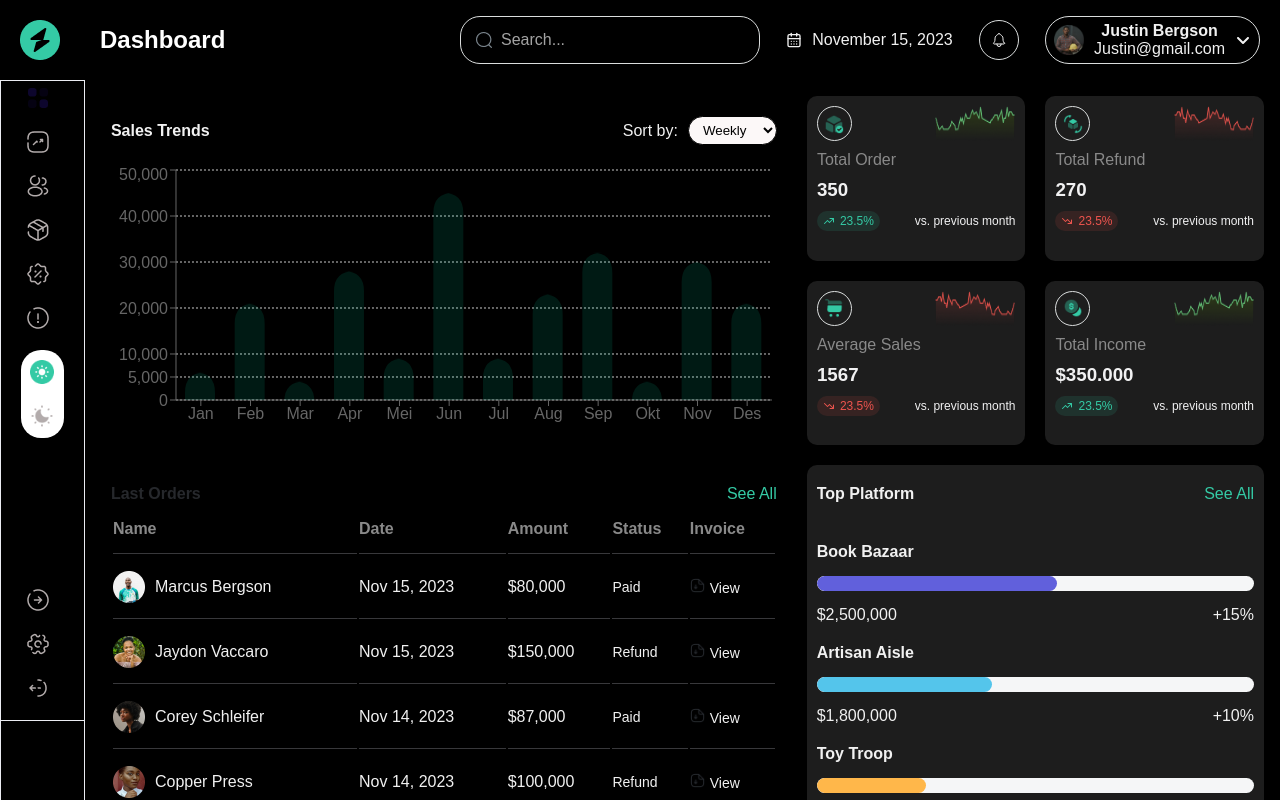
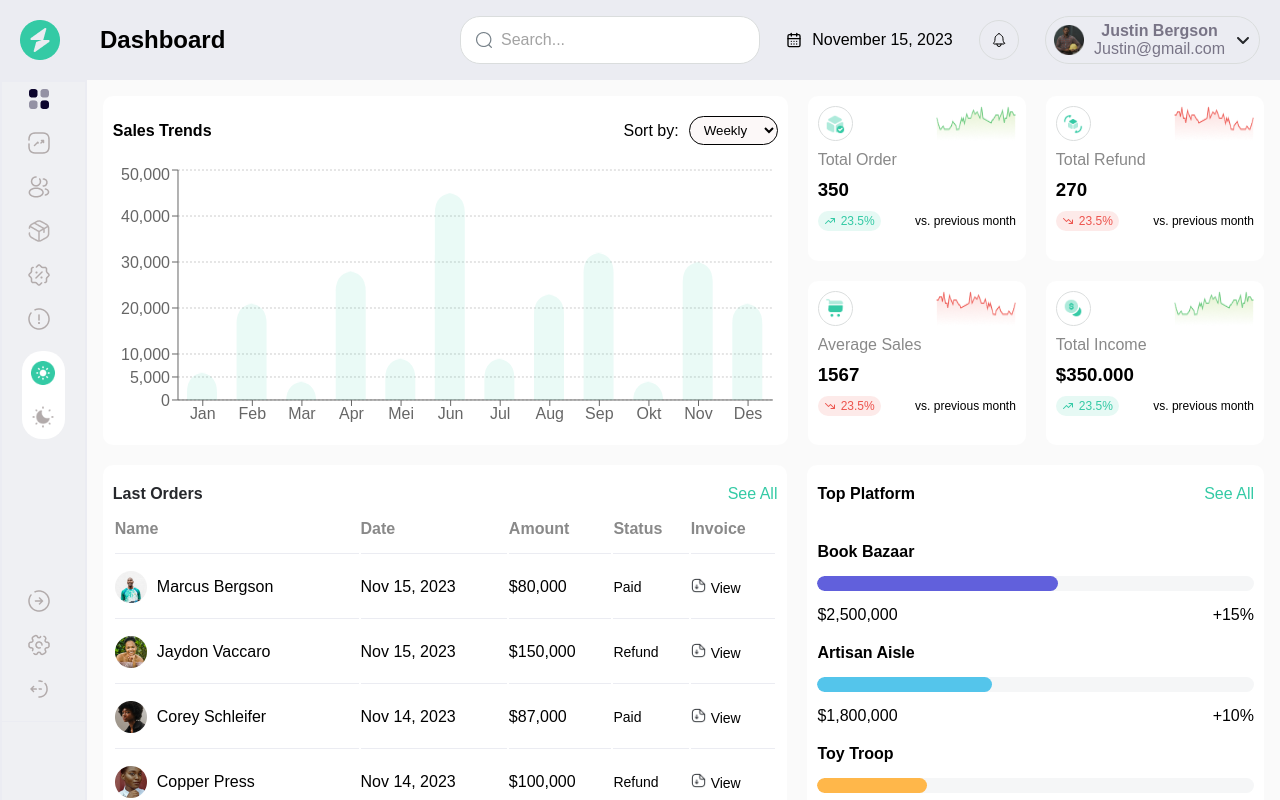
Before and after one commit to bezbrain/geepay-task, a React (Vite) app: page / in a window 1280 px wide. Shown: the top 800 px of the page. Built offline with nearby package versions, Linux system fonts and the light colour scheme.

Commit message:
Remove overflow on the y axis on the sale trend graph

```diff
--- a/src/App.jsx
+++ b/src/App.jsx
@@ -4,7 +4,7 @@ import Dashboard from "./pages/dashboard/dashboard";
 import SharedLayout from "./components/sharedLayouts/shared/sharedLayout";
 
 const App = () => {
-  const [isDark, setIsDark] = useState(true);
+  const [isDark, setIsDark] = useState(false);
 
   return (
     <main>
--- a/src/components/dashboard/salesTrends/barChart/barChart.jsx
+++ b/src/components/dashboard/salesTrends/barChart/barChart.jsx
@@ -57,7 +57,7 @@ const BarChartComp = ({ isDark }) => {
       width={isWindow <= 660 ? 800 : "100%"}
       height={isWindow >= 1130 || isWindow <= 990 ? 270 : 500}
     >
-      <BarChart data={data}>
+      <BarChart data={data} style={{ overflowY: "hidden" }}>
         <CartesianGrid vertical={false} strokeDasharray="2 2" />
         <XAxis dataKey="name" />
         <YAxis
@@ -72,7 +72,6 @@ const BarChartComp = ({ isDark }) => {
         />
 
         <Bar
-          className={styles.each__bar}
           dataKey="count"
           shape={<RoundedBar />}
           fill={isDark ? "rgba(6, 252, 194, 0.1)" : "rgba(52, 202, 165, 0.10)"}
--- a/src/components/dashboard/salesTrends/barChart/barChart.module.css
+++ b/src/components/dashboard/salesTrends/barChart/barChart.module.css
@@ -1,4 +1,5 @@
 .customTooltip {
+  overflow: hidden;
   position: relative;
   padding: 5px 10px;
   border-radius: 5px;
@@ -20,11 +21,12 @@
   height: 10px;
   position: absolute;
   top: 20px;
-  bottom: -50px;
+  bottom: -90px;
   left: 0px;
   right: 0;
   margin: 0 auto;
   transform: rotate(45deg);
+  background-color: #000;
 }
 
 .customTooltip__dark::before {
--- a/src/components/dashboard/salesTrends/sales.module.css
+++ b/src/components/dashboard/salesTrends/sales.module.css
@@ -1,4 +1,5 @@
 .sales__trends {
+  /* overflow: hidden !important; */
   /* border: 2px solid red; */
   padding: 10px;
   border-radius: 10px;
@@ -46,7 +47,8 @@
 
 .bar__chart__con {
   /* border: 2px solid red; */
-  overflow-y: hidden;
+  /* overflow-y: hidden; */
+  /* overflow: hidden !important; */
 }
 
 @media screen and (max-width: 990px) {
```
